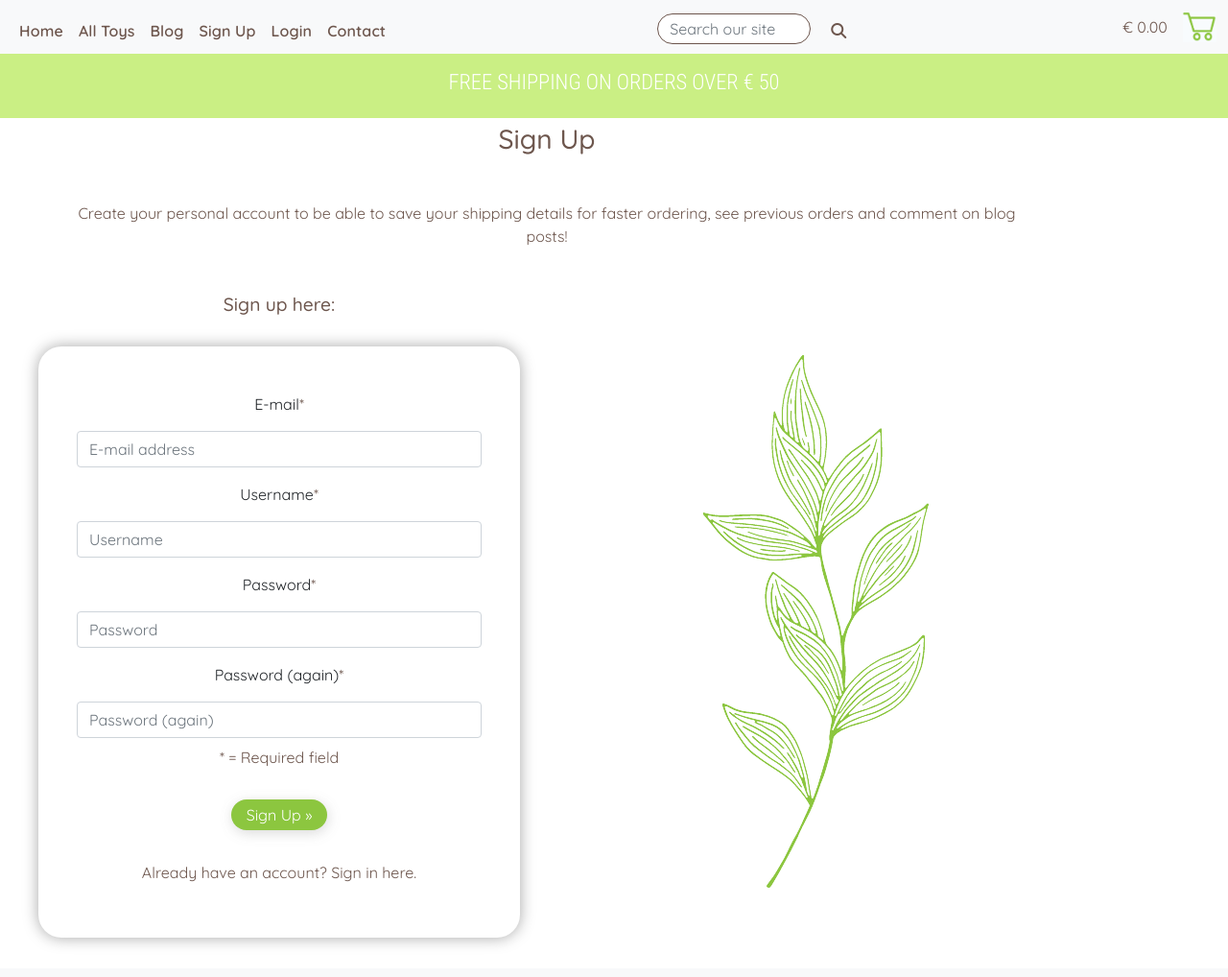
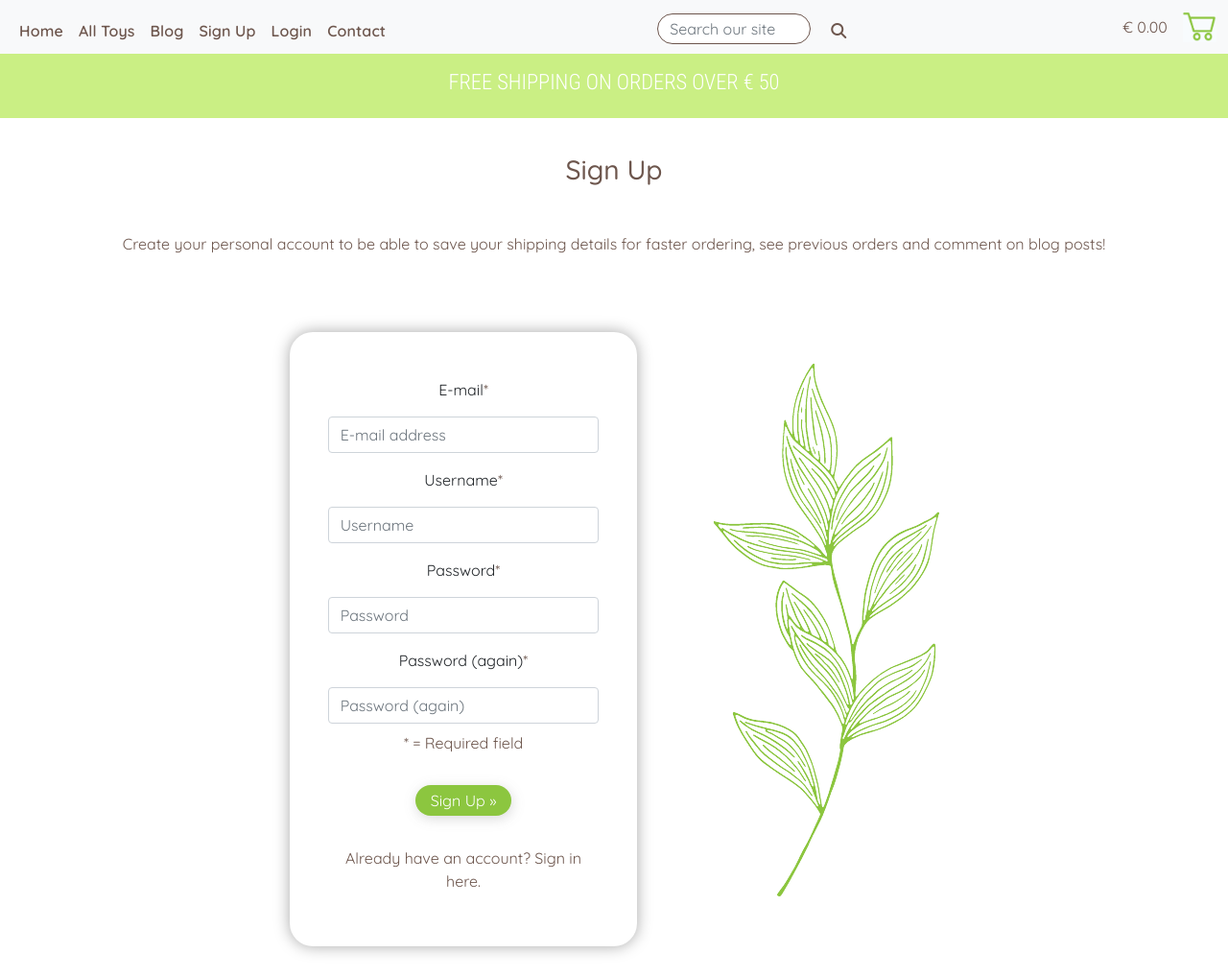
Before and after one commit to mmmangooo/Milestone-Project4, a Django app: page /accounts/signup/ in a window 1280 px wide. Shown: the whole page at 96% size. Before the commit the page ends 984 px from the top, so only its background shows below. Run offline with Django 3.2, Linux system fonts and the light colour scheme; some libraries are stand-ins or nearby versions.

Commit message:
Adjusted grid on allauth templates

```diff
--- a/static/css/base.css
+++ b/static/css/base.css
@@ -45,7 +45,8 @@ p {
 }
 
 .page-wrapper {
-    margin: 8rem 0 0;
+    margin: 10rem 0 0;
+    max-width: 100vw;
 }
 
 .site-form {
--- a/templates/allauth/account/login.html
+++ b/templates/allauth/account/login.html
@@ -15,8 +15,8 @@
   <h3>{% trans "Login" %}</h3>
   <p class="my-5 mx-5">Login to see your previous orders, update your personal account details or comment on blog posts!</p>
 
-<div class="row align-items-center mt-5 mx-auto">
-<div class="col-12 col-lg-6">
+<div class="row align-items-center mt-5 mx-auto justify-content-center">
+<div class="col-12 col-md-8 col-lg-4">
   <form class="login my-5 text-left site-form" method="POST" action="{% url 'account_login' %}">
     <h4 class="text-center">Login here:</h4>
   {% csrf_token %}
@@ -35,7 +35,7 @@
 <p>{% blocktrans %}Don't have an account yet?
   <a href="{{ signup_url }}">Sign up here.</a>{% endblocktrans %}</p>
 </div>
-<div class="d-none d-lg-block col-lg-6">
+<div class="d-none d-lg-block col-lg-3">
   <img src="{{ MEDIA_URL }}twig.png" alt="">
 </div>
 </div>
--- a/templates/allauth/account/logout.html
+++ b/templates/allauth/account/logout.html
@@ -13,8 +13,8 @@
 
 
 
-<div class="row mt-5 justify-content-center">
-<div class="col-12 col-lg-4 mt-5">
+<div class="row mt-3 justify-content-center align-items-center">
+  <div class="col-12 col-md-8 col-lg-3">
   <form class="login site-form" method="POST" action="{% url 'account_logout' %}">
 
   {% csrf_token %}
@@ -31,7 +31,7 @@
 </form>
 
 </div>
-<div class="col-12 col-lg-6">
+<div class="col-12 col-lg-3">
   <img src="{{ MEDIA_URL }}twig.png" alt="">
 </div>
 </div>
--- a/templates/allauth/account/signup.html
+++ b/templates/allauth/account/signup.html
@@ -15,9 +15,9 @@
   <h3>{% trans "Sign Up" %}</h3>
   <p class="my-5 mx-5">Create your personal account to be able to save your shipping details for faster ordering, see previous orders and comment on blog posts!</p>
 
-<div class="row align-items-center mt-5 mx-auto">
-<div class="col-12 col-lg-6">
-  <h4 class="mb-2">Sign up here:</h4>
+<div class="row align-items-center mt-5 mx-auto justify-content-center">
+  <div class="col-12 col-md-8 col-lg-4">
+
 <form class="signup mx-3 text-left site-form" id="signup_form" method="post" action="{% url 'account_signup' %}">
 
   {% csrf_token %}
@@ -30,7 +30,7 @@
   <p class="mt-3">{% blocktrans %}Already have an account? Sign in <a href="{{ login_url }}">here</a>.{% endblocktrans %}</p>
 </form>
 </div>
-<div class="d-none d-lg-block col-lg-6">
+<div class="d-none d-lg-block col-lg-3">
   <img src="{{ MEDIA_URL }}twig.png" alt="">
 </div>
 </div>
```
